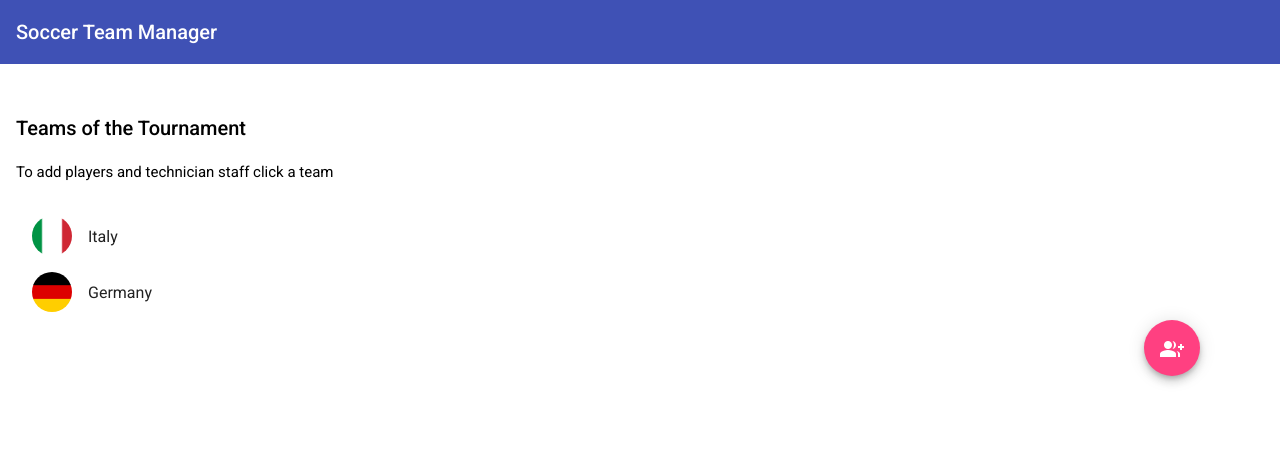
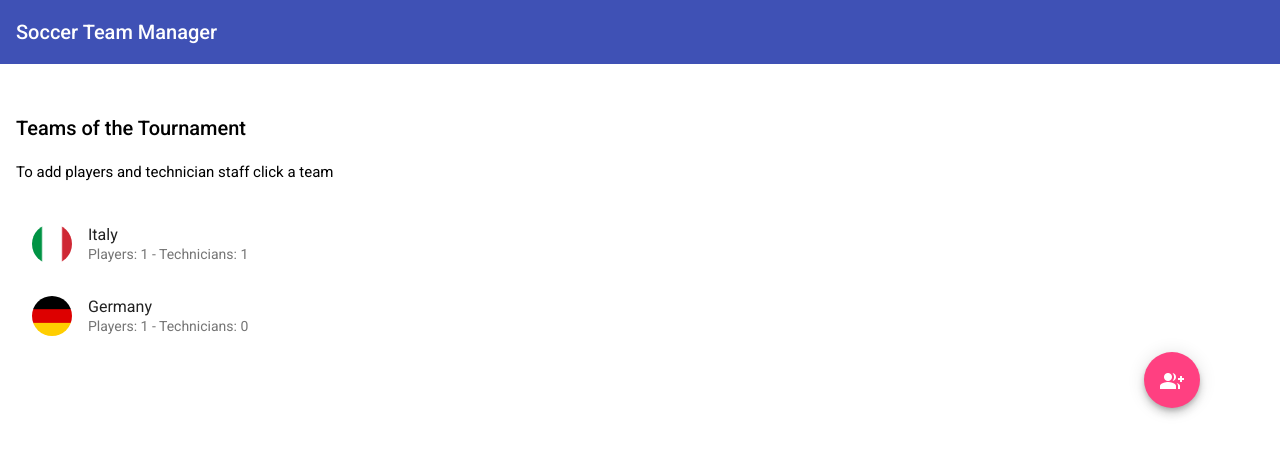
Before and after one commit to bikecoders/SoccerTournamentManager, an Angular app: page /teams in a window 1280 px wide. Shown: the top 454 px of the page. Built offline with nearby package versions, Linux system fonts and the light colour scheme.

Commit message:
Display additional info in Teams, Players and Technicians lists
- Show players and technicians quantity in Team list
- Show number and position in Player list
- Show nationality and role in Technician list

close #9

```diff
--- a/src/app/shared/element-list/element-list.component.html
+++ b/src/app/shared/element-list/element-list.component.html
@@ -6,6 +6,7 @@
     <a mat-list-item *ngFor="let element of list; let i = index;" (click)="clickOnItem(element)" aria-label="Edit this element">
       <img matListAvatar src="{{getImage(i)}}" alt="picture">
       <h3 matLine> {{getName(i)}} </h3>
+      <span matLine class="mat-caption"> {{getAdditionalInfo(element)}} </span>
     </a>
   </mat-nav-list>
 </ng-template>
--- a/src/app/shared/element-list/element-list.component.scss
+++ b/src/app/shared/element-list/element-list.component.scss
@@ -3,3 +3,7 @@ button {
   margin-left: auto;
   margin-right: 5vw;
 }
+
+span.mat-caption {
+  color: #757575;
+}
--- a/src/app/shared/element-list/element-list.component.ts
+++ b/src/app/shared/element-list/element-list.component.ts
@@ -89,6 +89,33 @@ export class ElementListComponent implements OnInit {
   }
 
   /**
+   * Get additional info of the element.
+   *
+   * In case of Team return players and technicians players
+   * In case of Players return its number and position
+   * In case of Technicians return its nationality and role
+   *
+   * @param {Team | Player | Technician} element element from the list to extract the info
+   */
+  getAdditionalInfo(element: Team | Player | Technician) {
+    // In case that we are rendering....
+    switch (this.elementType) {
+      // Teams
+      case Team.name:
+        return `Players: ${(<Team>element).players.getElements().length} - Technicians: ${(<Team>element).technician.getElements().length}`;
+
+      // Players
+      case Player.name:
+        return `${(<Player>element).number} - ${(<Player>element).position}`;
+
+      // Technician
+      case Technician.name:
+        return `${(<Technician>element).nationality} - ${(<Technician>element).role}`;
+    }
+  }
+
+
+  /**
    * Function to open a dialog with the intentions to create a new element
    */
   newElementModal() {
```
